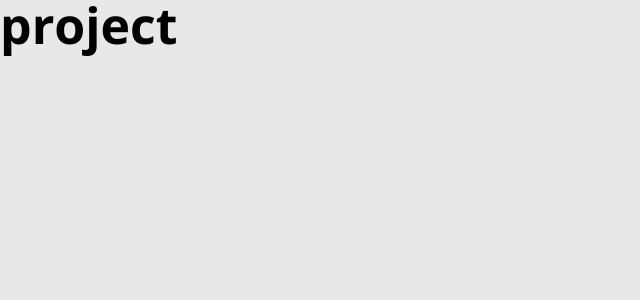
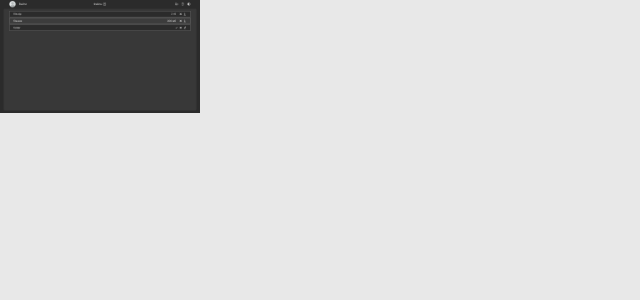
Before and after one commit to echo-tokyo/Pet, a React (Vite) app: page /project/1 in a window 1280 px wide. Shown: the top 300 px of the page, without its empty margins (0-640 px from the left). Built offline with nearby package versions, Linux system fonts and the light colour scheme.

Commit message:
unique project page

```diff
--- a/src/Router.tsx
+++ b/src/Router.tsx
@@ -1,5 +1,6 @@
 import { BrowserRouter, Route, Routes } from 'react-router-dom'
 import App from './App'
+import ProjectPage from './components/projectPage/ProjectPage'
 
 const Router = () => {
 	return (
@@ -7,7 +8,7 @@ const Router = () => {
 			<Routes>
 				<Route path='/' element={<App />}/>
 				<Route path='*' element={<h3 style={{display:'flex', justifyContent:'center', alignItems:'center', height:'100vh'}}>404 Page not found</h3>}/>
-				<Route path='/project/:id' element={<h2>project</h2>}/>
+				<Route path='/project/:id' element={<ProjectPage />}/>
 			</Routes>
 		</BrowserRouter>
 	)
--- /dev/null
+++ b/src/components/projectPage/ProjectPage.tsx
@@ -0,0 +1,12 @@
+import { useParams } from 'react-router-dom'
+import data from '../../data/projects'
+
+const ProjectPage:React.FC = () => {
+	const {id} = useParams()
+	const currentProject = data.find(el => el.id === Number(id))
+	return (
+		<img src={currentProject?.image} alt={currentProject?.name} style={{width: '200px'}}/>
+	)
+}
+
+export default ProjectPage
--- a/src/components/projects/project/Project.tsx
+++ b/src/components/projects/project/Project.tsx
@@ -1,13 +1,15 @@
 import { IProjects } from '../../../types/types'
+import { useNavigate } from 'react-router-dom'
 
 interface IProjectItem{
 	el: IProjects
 }
 
 const Project:React.FC<IProjectItem> = (props) => {
+	const nav = useNavigate()
 	const {el} = props
 	return (
-		<div className="project">
+		<div className="project" onClick={() => nav(`/project/${el.id}`)}>
 			<div className="project__image">
 				<svg width="40" height="40" viewBox="0 0 48 48" fill="none" xmlns="http://www.w3.org/2000/svg"><path d="M36 20H12M42 12H6M42 28H6M36 36H12" stroke="#828282" strokeWidth="4" strokeLinecap="round" strokeLinejoin="round"/></svg>
 			</div>
--- a/src/components/projects/projects.scss
+++ b/src/components/projects/projects.scss
@@ -31,6 +31,7 @@
 	background-color: white;
 	border-radius: 10px;
 	padding: 15px 15px 43px 15px;
+	cursor: pointer;
 	&__image{
 		width: 100%;
 		height: 158px;
@@ -40,7 +41,6 @@
 		svg{
 			margin-left: 8px;
 			margin-top: 8px;
-			cursor: pointer;
 		}
 	}
 	&__text{
```
